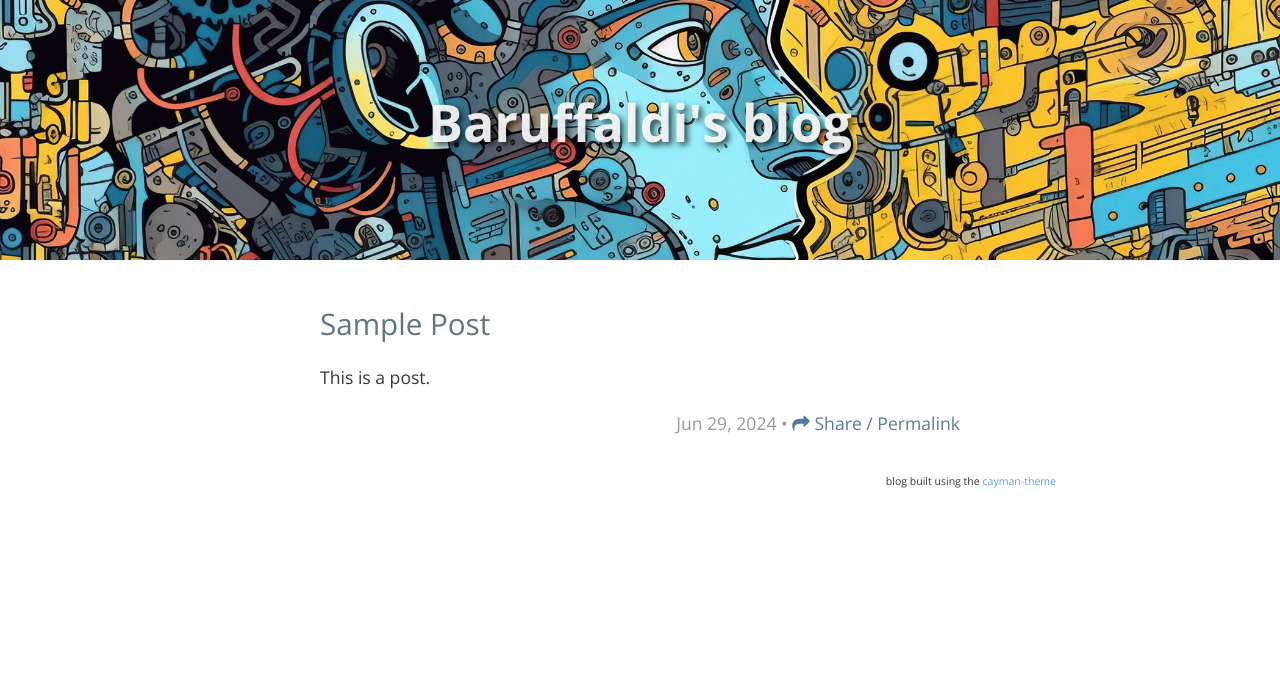
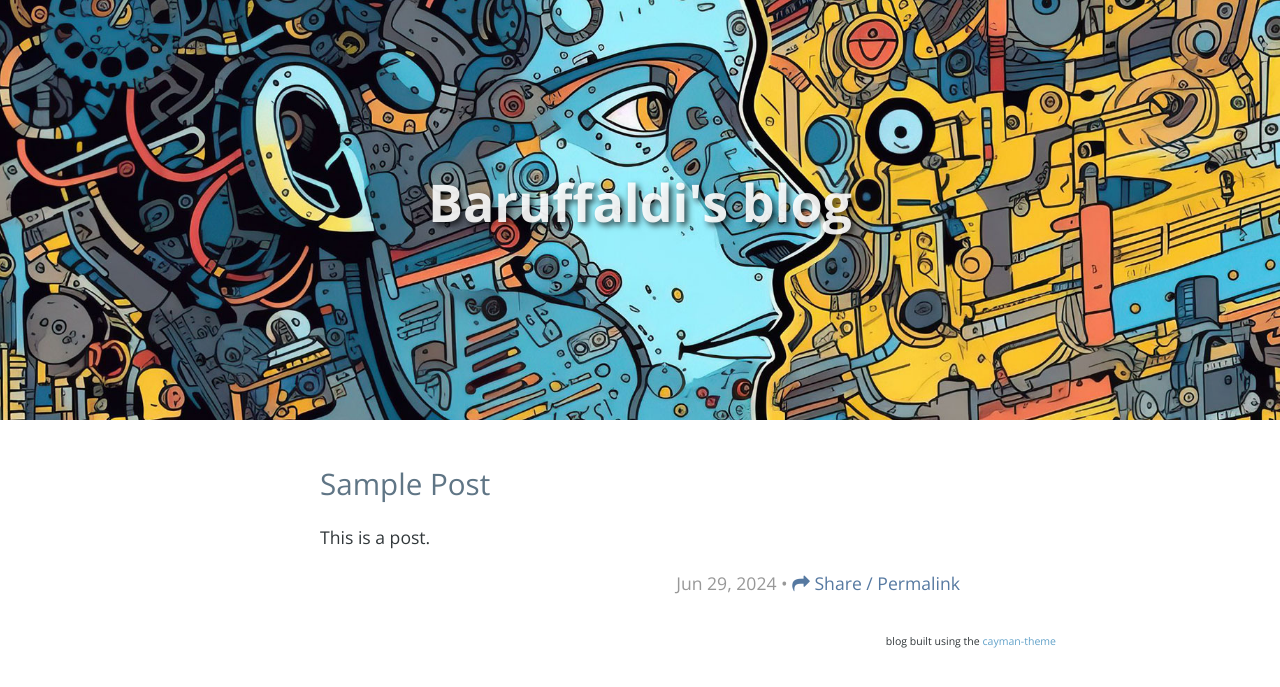
Before and after one commit to barufa/barufa.github.io, a Jekyll site: the page built from index.html, in a window 1280 px wide. Shown: the top 687 px of the page. Built offline with Jekyll 4.4.1, drawn with Linux system fonts in a browser that asks for light colours; nearby versions of some CDN libraries; the list of posts is cut into pages by our own code; comment, search, counter and statistics services are not loaded.

```diff
--- a/Gemfile
+++ b/Gemfile
@@ -1,3 +1,5 @@
 source 'https://rubygems.org'
 gem 'github-pages'
 gem 'jekyll-paginate'
+gem 'csv'
+gem 'webrick'
--- a/_config.yml
+++ b/_config.yml
@@ -21,6 +21,6 @@
 
 permalink: '/:title/'
 
-gems: [jekyll-paginate]
+plugins: [jekyll-paginate]
 
 paginate: 10
--- a/stylesheets/stylesheet.css
+++ b/stylesheets/stylesheet.css
@@ -85,15 +85,15 @@
 
 @media screen and (min-width: 64em) {
   .page-header {
-    padding: 5rem 6rem; } }
+    padding: 10rem 12rem; } }
 
 @media screen and (min-width: 42em) and (max-width: 64em) {
   .page-header {
-    padding: 3rem 4rem; } }
+    padding: 6rem 8rem; } }
 
 @media screen and (max-width: 42em) {
   .page-header {
-    padding: 2rem 1rem; } }
+    padding: 4rem 2rem; } }
 
 .project-name {
   margin-top: 0;
```
Also changed, not shown: .devcontainer/devcontainer.json (added), .github/dependabot.yml (added).
